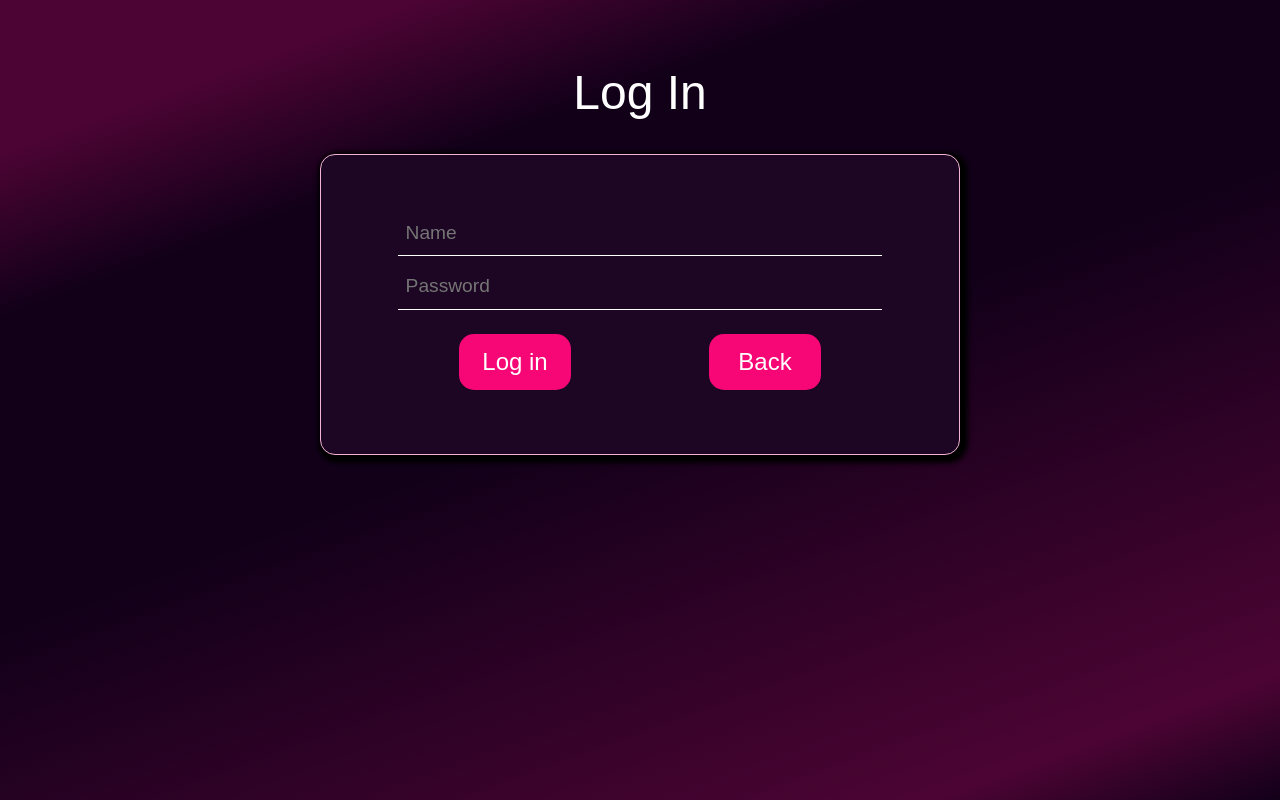
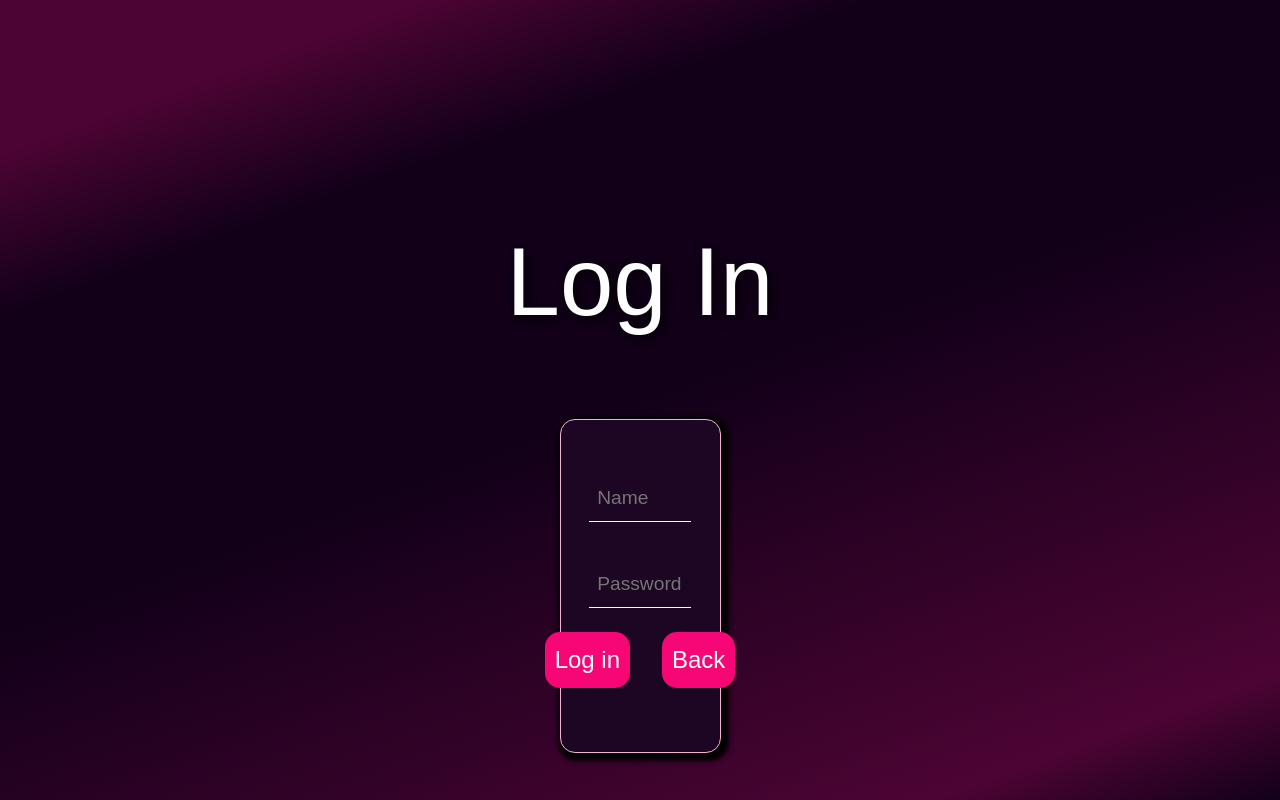
Before and after one commit to leTabs/Thematic-Chat-Rooms, a Flask app: page /login in a window 1280 px wide. Run offline with Flask 3, Linux system fonts and the light colour scheme; some libraries are stand-ins or nearby versions.

Commit message:
Update logIn.html

```diff
--- a/templates/logIn.html
+++ b/templates/logIn.html
@@ -1,16 +1,15 @@
 <!-- {% block title %}Small Talk Themantic Chat Rooms|Log In{% endblock %} -->
 {% extends 'base.html' %} {% block content %}
-    <section class="genSec">
-    <h3>Log In</h3>
+    <section class="genSec d-flex justify-content-center">
     <main>
+        <h2>Log In</h2>
         <form method="post" action="logging">
-            <input type="text" name="username" id="username" placeholder="Name" autofocus/>
+            <input type="text" name="username" id="username" placeholder="Name" autofocus/><br>
             <input type="password" name="pass" id="pass" placeholder="Password">
             {% if error %}
-
-                <p class="error"><span>--</span>{{error}}<span>--</span></p>
+                <p class="text-center text-white mt-1">{{error}}</p>
             {% endif %}
-            <section class="inForm">
+            <section class="d-flex justify-content-center">
                 <button type="submit" class="log">Log in</button>
                 <button type="button" id="back">Back</button>
             </section>
```
